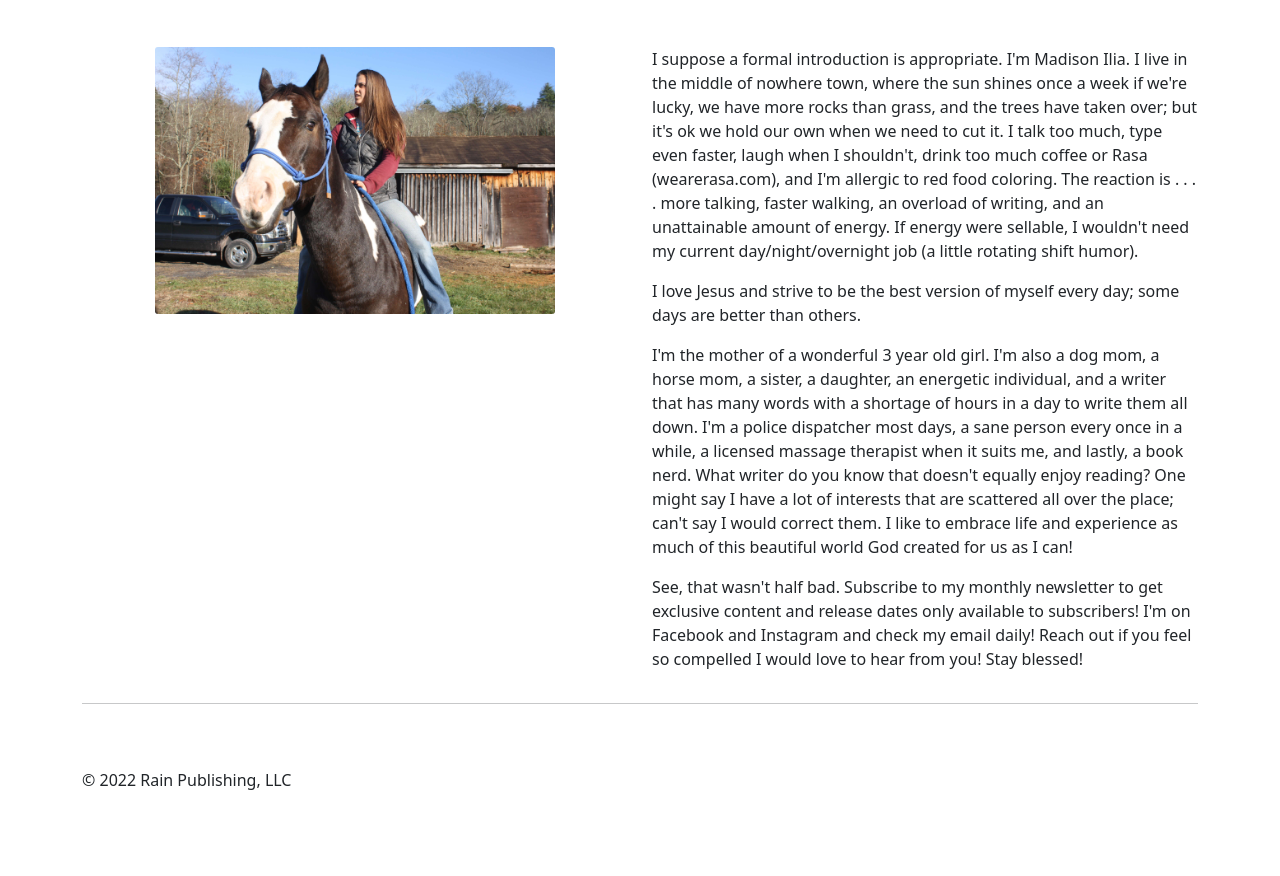
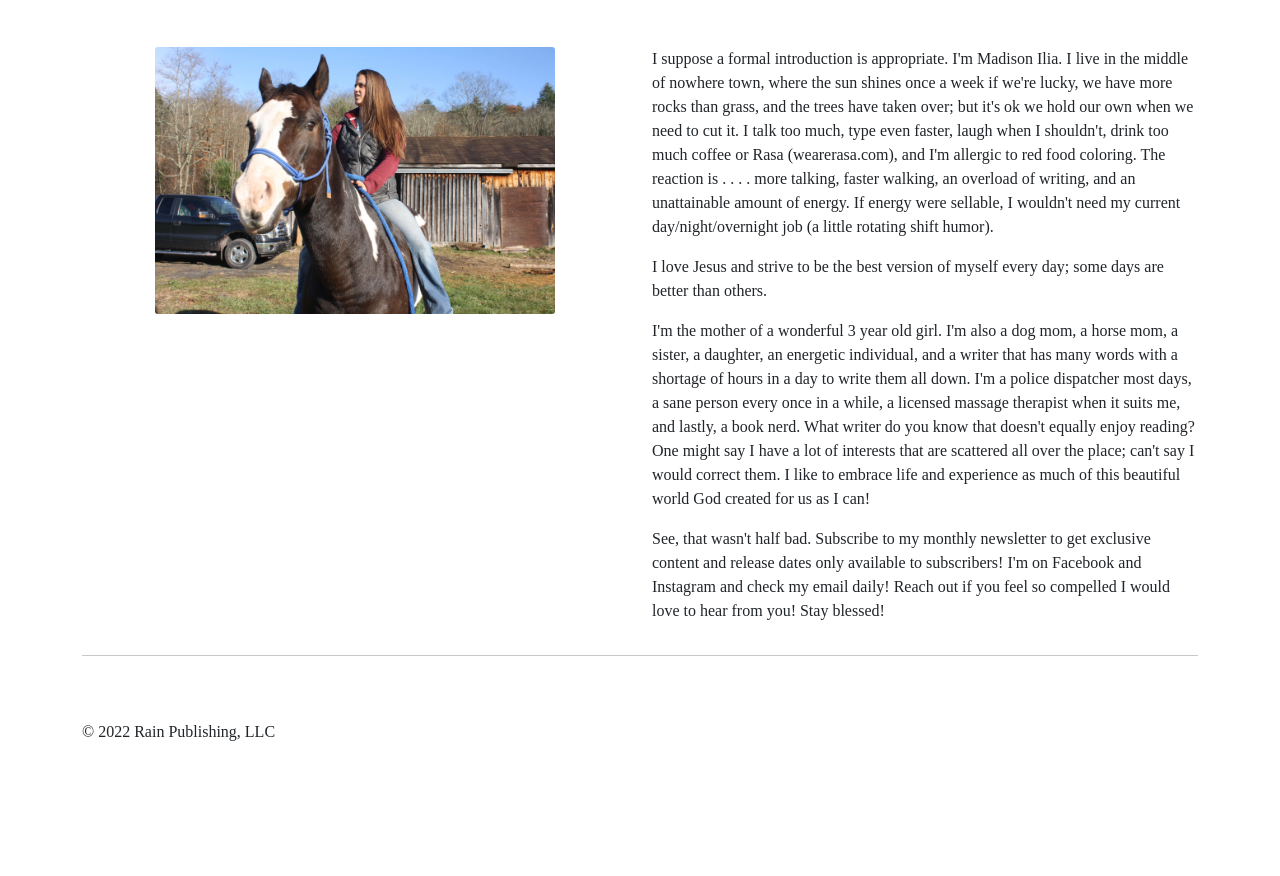
Before and after one commit to MadisonIlia/MadisonIlia.com, a plain HTML site: page about.html in a window 1280 px wide. Shown: the part 57-933 px from the top of the page. After the commit the page ends 897 px from the top, so only its background shows below. Drawn offline with Linux system fonts and the light colour scheme.

Commit message:
Deploying to gh-pages from  @ cf2fac9db3af97887da7ebb3f21971249e1dd5a7 🚀

```diff
--- a/about.html
+++ b/about.html
@@ -5,8 +5,6 @@
 <link rel="stylesheet" href="lib/bootstrap/bootstrap.min.css" />
 <script type="text/javascript" src="lib/bootstrap/bootstrap.bundle.min.js"></script>
 <link rel="stylesheet" href="style.css" />
-<link rel="preconnect" href="https://fonts.gstatic.com" />
-<link rel="stylesheet" id="et-gf-open-sans-css" href="https://fonts.googleapis.com/css?family=Open+Sans%3A400%2C700&amp;ver=1.3.12" type="text/css" media="all">
 </head>
 <style>
 </style>
--- a/style.css
+++ b/style.css
@@ -1,3 +1,7 @@
+* {
+    font-family: "Times New Roman", Times, serif;
+}
+
 .img-link {
     text-decoration: none !important;
 }
```
Also changed, not shown: contact.html (+0 -2 lines), hire-me.html (+0 -2 lines), index.html (+0 -2 lines), novels.html (+0 -2 lines).
